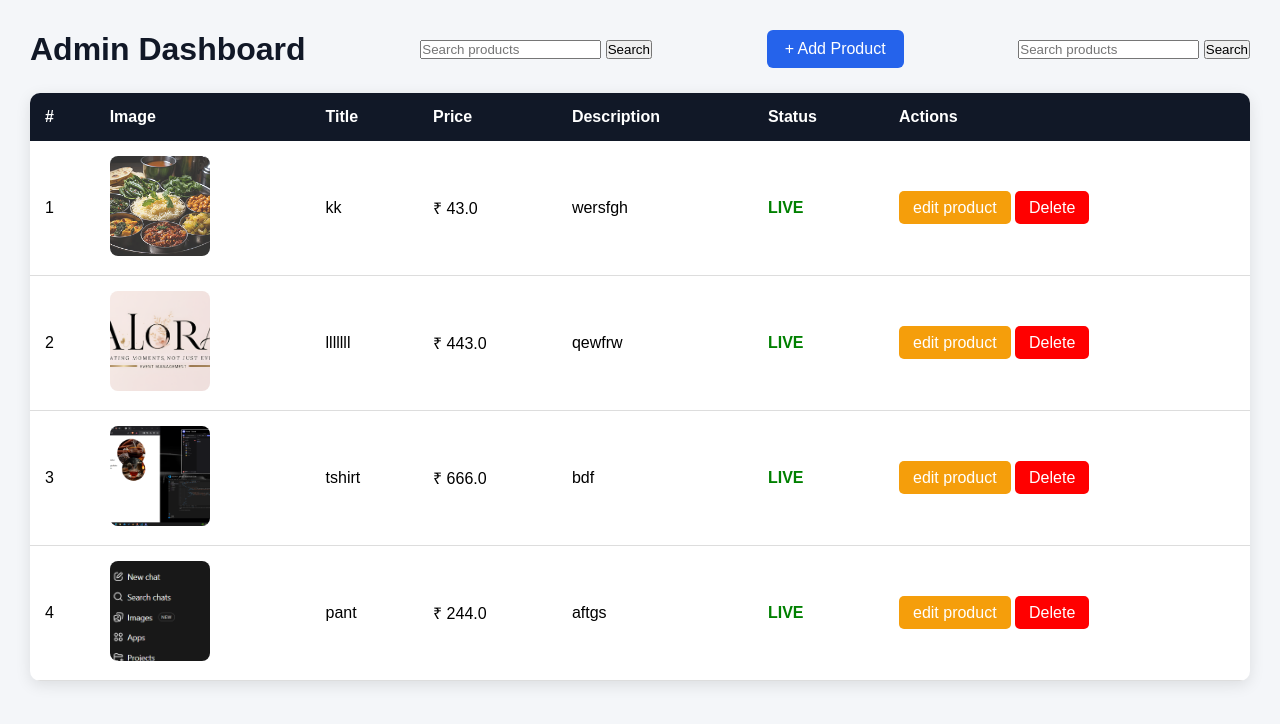
After one commit to abhishekh-p/brocart, a Django app: page /admin_search_product in a window 1280 px wide. The commit adds this page. Shown: the top 724 px of the page. Run offline with Django 5.2, Linux system fonts and the light colour scheme; data comes from the database, SQL or seed files in the repository; both versions use the stored data as it was after the commit.

Commit message:
added admin panel

```diff
--- a/customerapp/url.py
+++ b/customerapp/url.py
@@ -6,7 +6,10 @@ from .import views
 
 urlpatterns = [
     path("", include('productapp.url')),
+    path("ordersapp",include('ordersapp.url')),
     path('register/', views.register, name='register'),
     path("login/", views.log_in, name="login"),
+    path('logout/',views.log_out,name="logout"),
+
 
 ]
--- a/customerapp/views.py
+++ b/customerapp/views.py
@@ -84,7 +84,7 @@ def log_in(request):
 
         if admin_user is not None and admin_user.is_staff:
             login(request, admin_user)
-            return redirect('home')
+            return redirect('admin_home')
         if user is not None:
             login(request,user)
             return redirect('home')
@@ -96,7 +96,8 @@ def log_in(request):
 
 def log_out(request):
     logout(request)
-    return redirect(login)
+    contex={'success_message':'you have been logged out successfully .'}
+    return render(request,'login.html')
 
 @login_required
 def profile(request):
--- a/ordersapp/url.py
+++ b/ordersapp/url.py
@@ -10,5 +10,7 @@ urlpatterns = [
     path('view_cart_page',views.view_cart_page,name="view_cart"),
     path('checkout/',views.check_out,name='check_out'),
     path('success/', views.success_page,name='order_success'),
+    path('delete/<int:id>/',views.delete_cart_item,name="delete_cart_item"),
+    path("admin_order_deteail/",views.view_all_order,name="admin_order_view"),
 
 ]
--- a/productapp/views.py
+++ b/productapp/views.py
@@ -1,5 +1,6 @@
-from django.shortcuts import render, get_object_or_404
+from django.shortcuts import render, get_object_or_404,redirect
 from .models import product
+from django.contrib.auth.decorators import login_required
 
 # Create your views here.
 
@@ -20,3 +21,104 @@ def product_detail(request, pk):
     prod = get_object_or_404(product, pk=pk, delete_status=product.LIVE)
     context = {'product': prod}
     return render(request, 'product_detail.html', context)
+
+def search_list_product(request):
+
+    query = request.GET.get('q')
+
+    products = product.objects.filter(
+        delete_status=product.LIVE
+    )
+
+    if query:
+
+        products = products.filter(
+            title__icontains=query
+        )
+
+    context = {
+        'products': products
+    }
+
+    return render(request, 'HOMEGPT.html', context)
+
+#admin dashbord..................
+
+
+
+@login_required
+def admin_home_page(request):
+
+    products = product.objects.all()
+    context = {'products':products}
+    return render(request,'admin_home.html',context)
+
+
+def add_prduct(request):
+    if request.method == 'POST':
+        title = request.POST.get('title_name')
+        prise = request.POST.get('prise')
+        discription =request.POST.get('discription')
+        image = request.FILES.get('image')
+
+        product.objects.create(title=title,prize=prise,discription=discription,img=image)
+
+        return redirect("admin_home")
+    return render(request,"add_product.html")
+
+
+
+def search_list_product(request):
+
+    query = request.GET.get('q')
+
+    products = product.objects.filter(
+        delete_status=product.LIVE
+    )
+
+    if query:
+
+        products = products.filter(
+            title__icontains=query
+        )
+
+    context = {
+        'products': products
+    }
+
+    return render(request, 'HOMEGPT.html', context)
+
+
+def delete_product(request,pk):
+    products = get_object_or_404(product,pk=pk)
+    products.delete_status = product.DELETE
+    products.save()
+    return redirect("admin_home")
+
+
+def edit_product(request,pk):
+    product = get_object_or_404(product, pk = pk)
+    if request.method == 'POST':
+        product.title = request.POST.get('newttitle')
+        product.prise = request.POST.get('newprise')
+        product.diescription = request.POST.get('newdiscription')
+        if request.FILES.get('newimage'):
+            product.img = request.FILES.get("newimage")
+
+        product.save()
+        return redirect("admin_home")
+    return render(request,'edit_producct.html',{'product':product})
+
+
+def admin_search_product(request):
+    query = request.GET.get('q')
+
+    products = product.objects.filter(delete_status = product.LIVE)
+
+    if query :
+
+        products = product.objects.filter(title__icontains = query)
+
+    context = {'products':products}
+
+    return render(request,'admin_home.html',context)
--- /dev/null
+++ b/template/admin_home.html
@@ -0,0 +1,211 @@
+<!DOCTYPE html>
+<html lang="en">
+<head>
+    <meta charset="UTF-8">
+    <meta name="viewport" content="width=device-width, initial-scale=1.0">
+    <title>Admin Dashboard</title>
+
+    <style>
+        *{
+            margin:0;
+            padding:0;
+            box-sizing:border-box;
+            font-family:Arial, sans-serif;
+        }
+
+        body{
+            background:#f4f6f9;
+            padding:30px;
+        }
+
+        .top-bar{
+            display:flex;
+            justify-content:space-between;
+            align-items:center;
+            margin-bottom:25px;
+        }
+
+        h1{
+            color:#111827;
+        }
+
+        .add-btn{
+            text-decoration:none;
+            background:#2563eb;
+            color:white;
+            padding:10px 18px;
+            border-radius:6px;
+        }
+
+        .add-btn:hover{
+            background:#1d4ed8;
+        }
+
+        table{
+            width:100%;
+            border-collapse:collapse;
+            background:white;
+            box-shadow:0 4px 15px rgba(0,0,0,0.1);
+            border-radius:10px;
+            overflow:hidden;
+        }
+
+        th{
+            background:#111827;
+            color:white;
+            padding:15px;
+            text-align:left;
+        }
+
+        td{
+            padding:15px;
+            border-bottom:1px solid #ddd;
+            vertical-align:middle;
+        }
+
+        tr:hover{
+            background:#f9fafb;
+        }
+
+        img{
+            width:100px;
+            height:100px;
+            object-fit:cover;
+            border-radius:8px;
+        }
+
+        .status-live{
+            color:green;
+            font-weight:bold;
+        }
+
+        .status-delete{
+            color:red;
+            font-weight:bold;
+        }
+
+        .edit-btn{
+            text-decoration:none;
+            background:#f59e0b;
+            color:white;
+            padding:8px 14px;
+            border-radius:5px;
+        }
+
+        .edit-btn:hover{
+            background:#d97706;
+        }
+
+        .delete-btn{
+            text-decoration:none;
+            background:red;
+            color:white;
+            padding:8px 14px;
+            border-radius:5px;
+        }
+
+        .delete-btn:hover{
+            background:#cc0000;
+        }
+
+        .action-buttons{
+            display:flex;
+            gap:10px;
+        }
+    </style>
+</head>
+
+<body>
+
+    <div class="top-bar">
+        <h1>Admin Dashboard</h1>
+
+        <form method="GET" action="{% url 'admin_home' %}" class="search-form">
+
+            <input type="text"
+                   name="q"
+                   placeholder="Search products">
+
+            <button type="submit">
+                Search
+            </button>
+
+        </form>
+
+
+        <a href="{% url 'add_product' %}" class="add-btn">
+            + Add Product
+        </a>
+        <form method="GET" action="{% url 'admin_search_product' %}" class="search-form">
+
+            <input type="text"
+                   name="q"
+                   placeholder="Search products">
+
+            <button type="submit">
+                Search
+            </button>
+
+        </form>
+    </div>
+
+    <table>
+
+        <tr>
+            <th>#</th>
+            <th>Image</th>
+            <th>Title</th>
+            <th>Price</th>
+            <th>Description</th>
+            <th>Status</th>
+            <th>Actions</th>
+        </tr>
+
+        {% for product in products %}
+
+        <tr>
+
+            <td>{{ forloop.counter }}</td>
+
+            <td>
+                {% if product.img %}
+                    <img src="{{ product.img.url }}" alt="{{ product.title }}">
+                {% else %}
+                    No Image
+                {% endif %}
+            </td>
+
+            <td>{{ product.title }}</td>
+
+            <td>₹ {{ product.prize }}</td>
+
+            <td>{{ product.discription|truncatechars:50 }}</td>
+
+            <td>
+                {% if product.delete_status == product.LIVE %}
+                    <span class="status-live">LIVE</span>
+                {% else %}
+                    <span class="status-delete">DELETED</span>
+                {% endif %}
+            </td>
+
+            <td>
+                    <a href="{% url 'edit_product' product.pk %}" class="edit-btn">edit product</a>
+
+                    <a href="{% url 'delete_product' product.pk %}"
+                       class="delete-btn"
+                       onclick="return confirm('Are you sure you want to delete this product?');">
+                        Delete
+                    </a>
+
+                </div>
+            </td>
+
+        </tr>
+
+        {% endfor %}
+
+    </table>
+
+</body>
+</html>
--- a/template/cart_page.html
+++ b/template/cart_page.html
@@ -153,6 +153,10 @@
                     ₹ {% widthratio item.products.prize 1 item.quantity %}
                 </td>
 
+                <td>
+                    <a href="{% url 'delete_cart_item' item.id %}">detete</a>
+                </td>
+
             </tr>
 
             {% endfor %}
--- a/template/login.html
+++ b/template/login.html
@@ -127,8 +127,13 @@
 
             {% if error_message %}
                 <p class="error">{{ error_message }}</p>
+
             {% endif %}
 
+            {% if success_message %}
+                <p class ="success">{{success_message}}</p>
+
+            {% endif %}
             <div class="input-group">
 
                 <label>Username</label>
```
Also changed, not shown: ordersapp/views.py (+24 -1 lines), productapp/search.html (added, +11 -0 lines), productapp/url.py (+11 -2 lines), template/HOMEGPT.HTML (+70 -2 lines), template/add_product.html (added, +138 -0 lines), template/admin_order_details.html (added, +12 -0 lines), template/edit_producct.html (added, +25 -0 lines), template/index.html (+7 -3 lines), db.sqlite3, media/image/1000174753.jpg (added), media/image/Screenshot_2025-12-20_125218.png (added), media/image/Screenshot_9.png (added).
